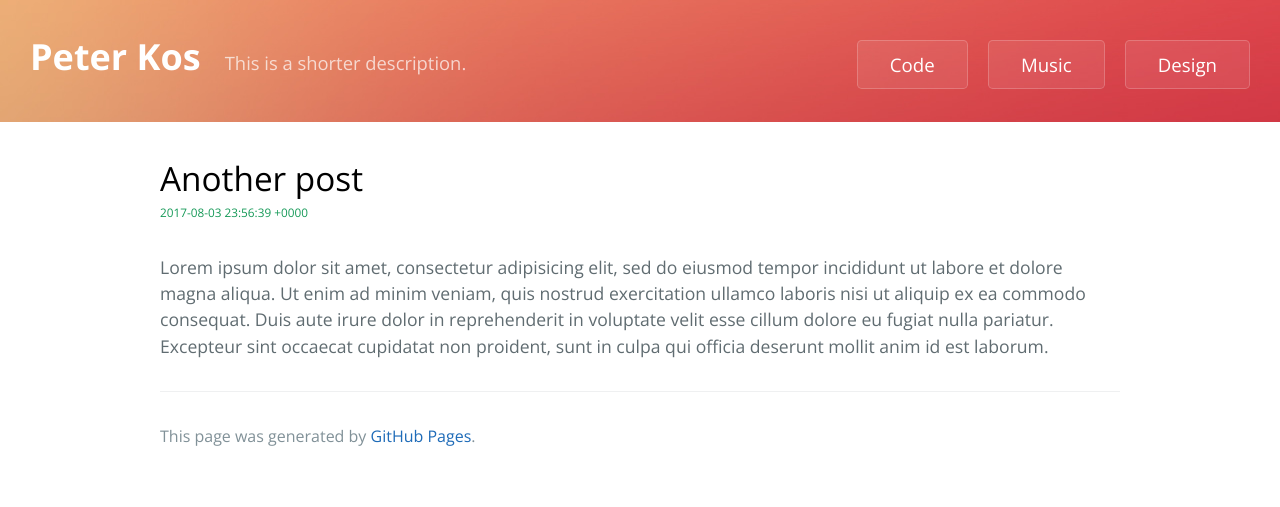
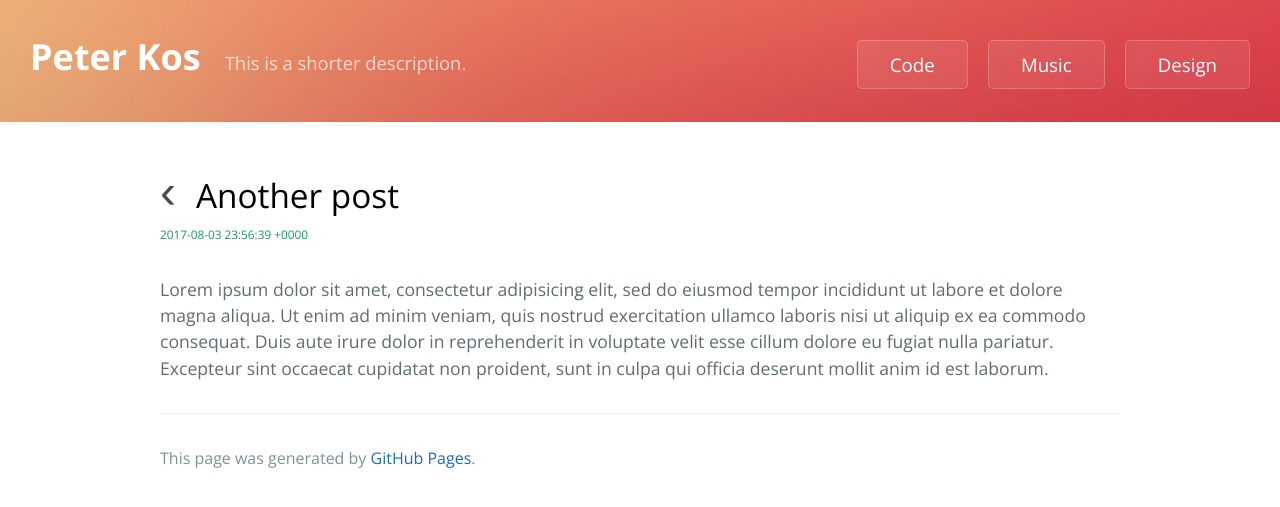
Before and after one commit to peterkos/peterkos.github.io, a Jekyll site: the page built from _posts/2017-08-04-another-post.markdown, in a window 1280 px wide. Shown: the top 507 px of the page. Built offline with Jekyll 4.4.1, drawn with Linux system fonts in a browser that asks for light colours.

Commit message:
Added back link to post
TODO: Might remove. This seems stupid.

```diff
--- a/_layouts/post.html
+++ b/_layouts/post.html
@@ -29,7 +29,8 @@
 
 		<!-- Posts! -->
 		<div class="post">
-			<h1>{{ page.title }}</h1>
+
+			<h1><a href="javascript:history.back()" class="back">&#8249</a>{{ page.title }}</h1>
 			<h6>{{ page.date }}</h6>
 			{{ page.content }}
 
--- a/assets/css/style.scss
+++ b/assets/css/style.scss
@@ -88,11 +88,29 @@
 		font-size: 25pt;
 		padding-bottom: 0;
 		margin-bottom: 0;
+
+		transition-property: margin-left;
+  		transition-duration: 0.5s;
+
+  		&:hover {
+  			margin-left: -40px;
+  		}
+
 	}
 
-	 h6 {
-	 	margin-top: 0;
-	 	margin-bottom: 2rem;
-	 }
+	h6 {
+		margin-top: 0;
+		margin-bottom: 2rem;
+	}
+
+	.back {
+		font-size: 3rem;
+		display: inline;
+		padding-right: 20px;
+		opacity: 0.7;
+		text-decoration: none;
+		color: inherit;
+
+	}
 
 }
```
